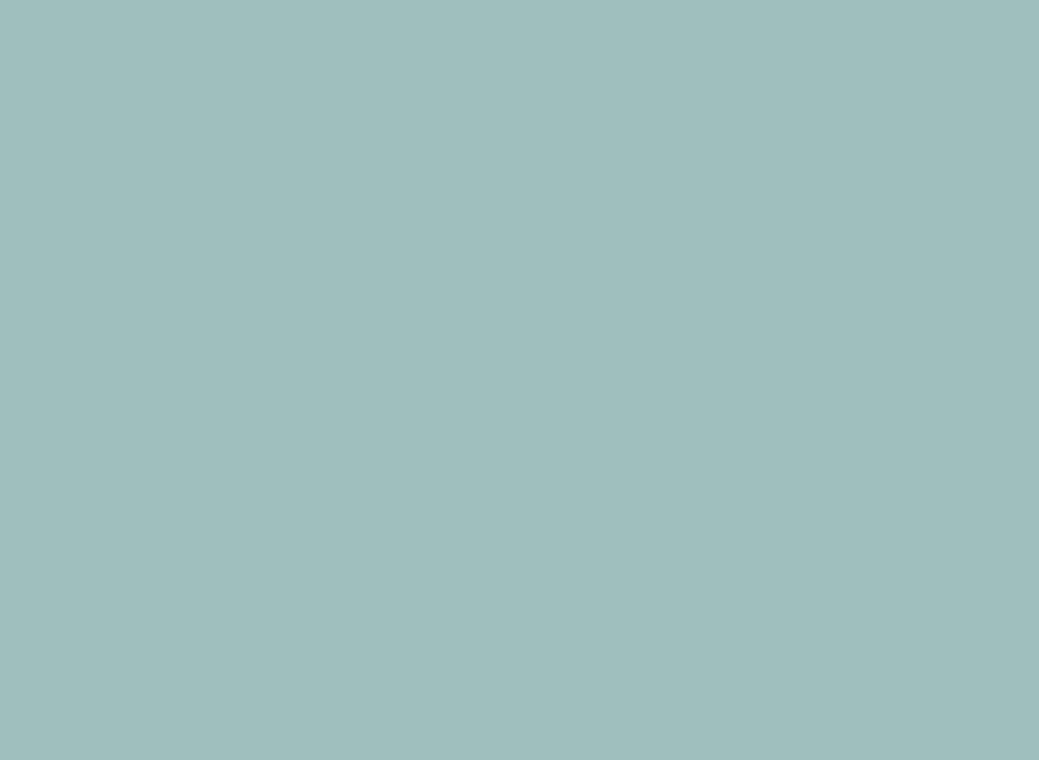
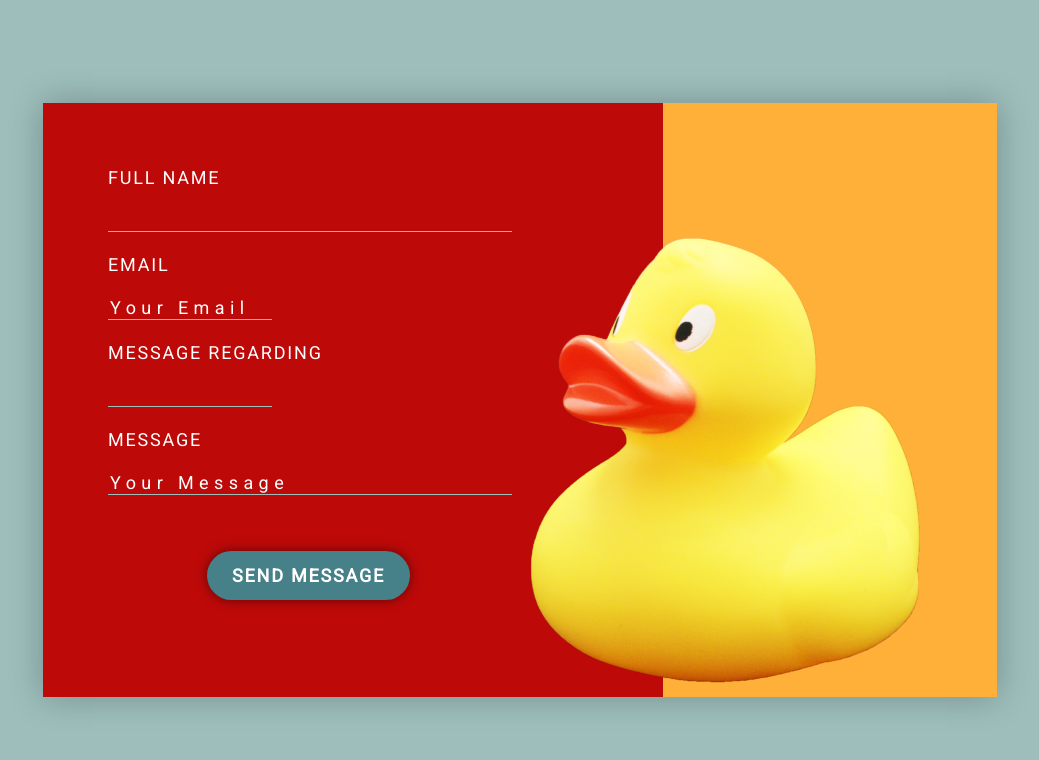
Before and after one commit to GrumblePuddle/Duck-form, a plain HTML site: page index.html in a window 1280 px wide. Shown: the whole page, without its empty margins (120-1159 px from the left). Drawn offline with Linux system fonts and the light colour scheme.

Commit message:
jobs done

```diff
--- a/Styles/styles.css
+++ b/Styles/styles.css
@@ -1,3 +1,106 @@
 body {
     background-color: #9DBEBB;
+    width: 100vw;
+    height: 100vh;
+    position: relative;
 }
+
+main {
+    max-width: 954px;
+    max-height: 594px;
+    width: 100%;
+    height: 100%;
+    background: linear-gradient(to left, #FFB039 35%, #BE0909 35%);
+    box-shadow: 0px 0px 32px rgba(0, 0, 0, 0.25);
+    position: absolute;
+    top:0;
+    bottom: 0;
+    left: 0;
+    right: 0;
+    margin: auto;
+
+
+}
+
+form {
+    margin-top: 64px;
+    margin-left: 65px;
+    max-width: 400px;
+    width: 100%;
+}
+
+label {
+    font-family: 'Roboto', sans-serif;
+    font-style: normal;
+    font-weight: 400;
+    font-size: 18px;
+    line-height: 21px;
+    letter-spacing: 0.1em;
+    text-transform: uppercase;
+    color: #FEFFFF;
+}
+
+.label input {
+    display: block;
+    font-family: 'Roboto', sans-serif;
+    font-style: normal;
+    font-weight: 400;
+    font-size: 18px;
+    line-height: 21px;
+    letter-spacing: 0.3em;
+    border: none;
+    background: none;
+    outline: none;
+    border-bottom: 1px solid #9DBEBB;
+    padding-top: 21px;
+
+}
+
+::placeholder {
+    color: #FDFFFF;
+}
+
+.label {
+    margin-top: 22px;
+}
+
+.form-name input {
+    width: 100%;
+}
+
+.form-email input {
+    width: 160px;
+}
+
+.form-mess-1 input {
+    width: 160px;
+}
+
+.form-mess-2 input {
+    width: 100%;
+}
+
+.form-btn {
+    font-family: 'Roboto', sans-serif;
+    font-style: normal;
+    font-weight: 700;
+    font-size: 18px;
+    line-height: 21px;
+    text-align: center;
+    letter-spacing: 0.1em;
+    text-transform: uppercase;
+    color: #FFFFFF;
+    background-color: #468189;
+    box-shadow: 0px 0px 12px rgba(0, 0, 0, 0.5);
+    border-radius: 40px;
+    border: none;
+    padding: 14px 25px;
+    margin-top: 56px;
+    margin-left: 99px;
+}
+
+img {
+    position: absolute;
+    bottom: -60px;
+    right: -60px;
+}
--- a/index.html
+++ b/index.html
@@ -6,15 +6,36 @@
     <meta name="viewport" content="width=device-width, initial-scale=1.0">
     <link rel="stylesheet" href="Styles/reset.css">
     <link rel="stylesheet" href="Styles/styles.css">
+    <link rel="preconnect" href="https://fonts.googleapis.com">
+    <link rel="preconnect" href="https://fonts.gstatic.com" crossorigin>
+    <link href="https://fonts.googleapis.com/css2?family=Inter&family=Poppins&family=Roboto&display=swap" rel="stylesheet">
     <title>Duck-form</title>
 </head>
 <body>
     <main>
-        <div></div>
-        <div></div>
+
         <form action="">
+            <div class="label form-name">
+                <label>FULL NAME</label>
+                <input type="name">
+            </div>
+            <div class="label form-email">
+                <label>EMAIL</label>
+                <input type="email" placeholder="Your Email">
+            </div>
+            <div class="label form-mess-1">
+                <label>MESSAGE REGARDING</label>
+                <input type="text">
+            </div>
+            <div class="label form-mess-2">
+                <label>MESSAGE</label>
+                <input type="text" placeholder="Your Message">
+            </div>
+            <input class="form-btn" type="submit" value="SEND MESSAGE">
 
         </form>
+
+        <img src="Images/hiclipart 2.png" alt="">
     </main>
 </body>
 </html>
```
Also changed, not shown: Images/hiclipart 2.png (added).
